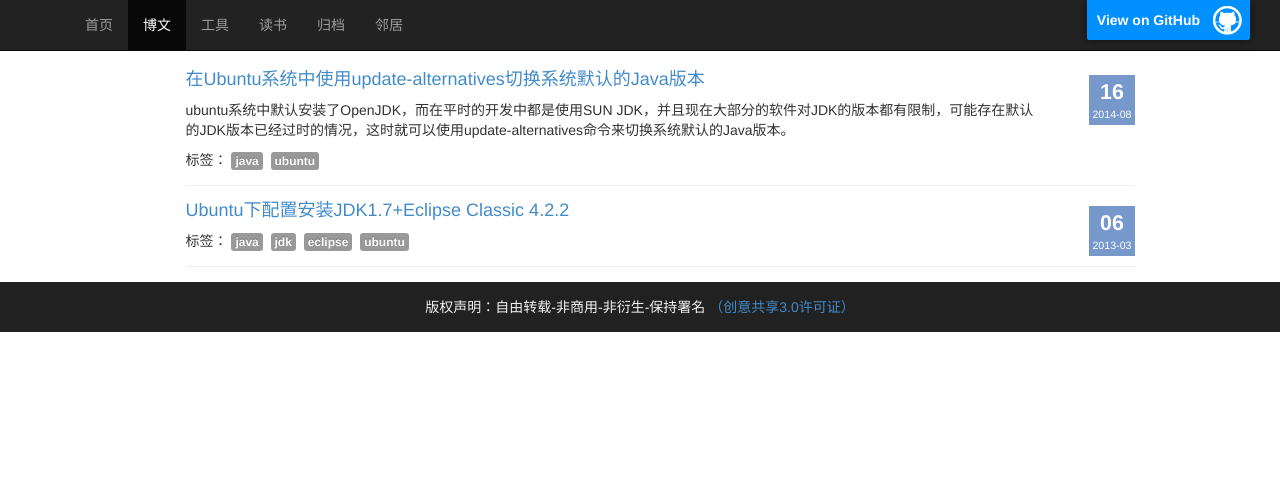
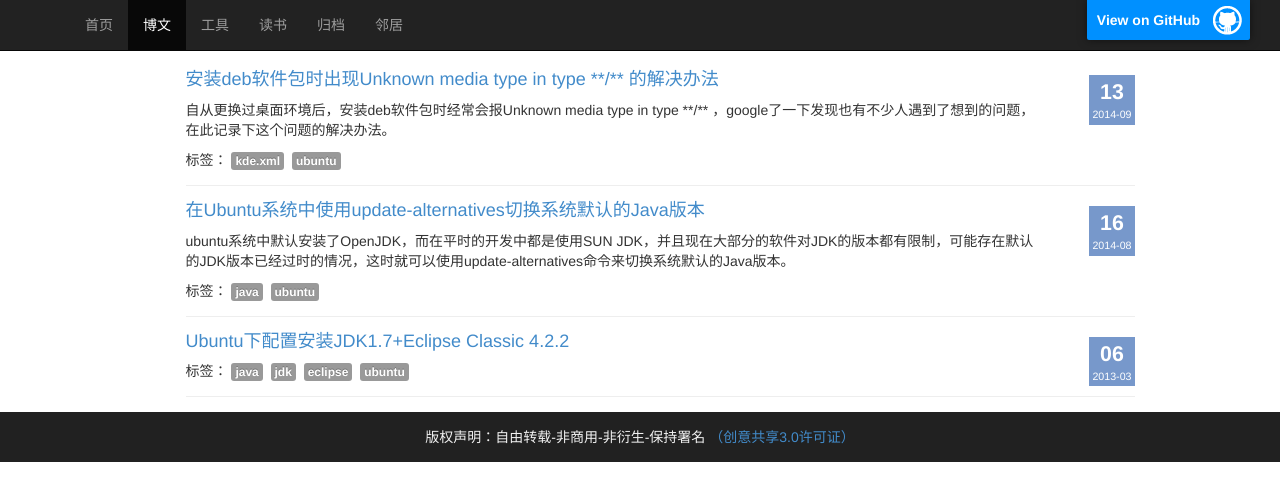
Before and after one commit to sheleng/sheleng.github.io, a Jekyll site: the page built from pages/blogs.html, in a window 1280 px wide. Shown: the top 501 px of the page. Built offline with Jekyll 4.4.1, drawn with Linux system fonts in a browser that asks for light colours.

Commit message:
添加博文：安装deb软件包时出现Unknown media type in type **/** 的解决办法

```diff
--- /dev/null
+++ b/_posts/blogs/2014-09-13-install-deb-unknown-media-type.md
@@ -0,0 +1,54 @@
+---
+layout: blog-post
+title: 安装deb软件包时出现Unknown media type in type **/** 的解决办法
+autor: Sheleng
+category: blogs
+tags: [kde.xml,ubuntu]
+description: 自从更换过桌面环境后，安装deb软件包时经常会报Unknown media type in type **/** ，google了一下发现也有不少人遇到了想到的问题，在此记录下这个问题的解决办法。
+---
+
+在安装astah uml时出现了如下问题：
+
+![](/public/images/posts/blogs/2014-09-13-install-deb-unknown-media-type/1.png)
+
+####1、找到kde.xml文件，我这里的路径是：
+
+`/usr/share/mime/packages/kde.xml`
+
+####2、先对kde.xml文件进行备份：
+
+`sudo cp /usr/share/mime/packages/kde.xml /usr/share/mime/packages/kde.xml.bak`
+
+####3、修改kde.xml文件，找到如下内容将其删除或注释掉：
+
+	  <!-- all/ fake mime types -->
+	  <mime-type type="all/all">
+	    <comment>all files and folders</comment>
+	  </mime-type>
+	  <mime-type type="all/allfiles">
+	    <comment>all files</comment>
+	  </mime-type>
+
+	  <!-- uri/ fake mime types -->
+	  <mime-type type="uri/mms">
+	    <comment>mms: URIs</comment>
+	  </mime-type>
+	  <mime-type type="uri/mmst">
+	    <comment>mmst: URIs</comment>
+	  </mime-type>
+	  <mime-type type="uri/mmsu">
+	    <comment>mmsu: URIs</comment>
+	  </mime-type>
+	  <mime-type type="uri/pnm">
+	    <comment>pnm: URIs</comment>
+	  </mime-type>
+	  <mime-type type="uri/rtspt">
+	    <comment>rtspt: URIs</comment>
+	  </mime-type>
+	  <mime-type type="uri/rtspu">
+	    <comment>rtspu: URIs</comment>
+	  </mime-type>
+
+####4、将修改后的文件保存并退出。
+
+####5、重新安装需要安装的deb软件包。
```
Also changed, not shown: _posts/blogs/2014-08-16-ubuntu-use-update-alternatives.md (+0 -1 lines), public/images/posts/blogs/2014-09-13-install-deb-unknown-media-type/1.png (added).
